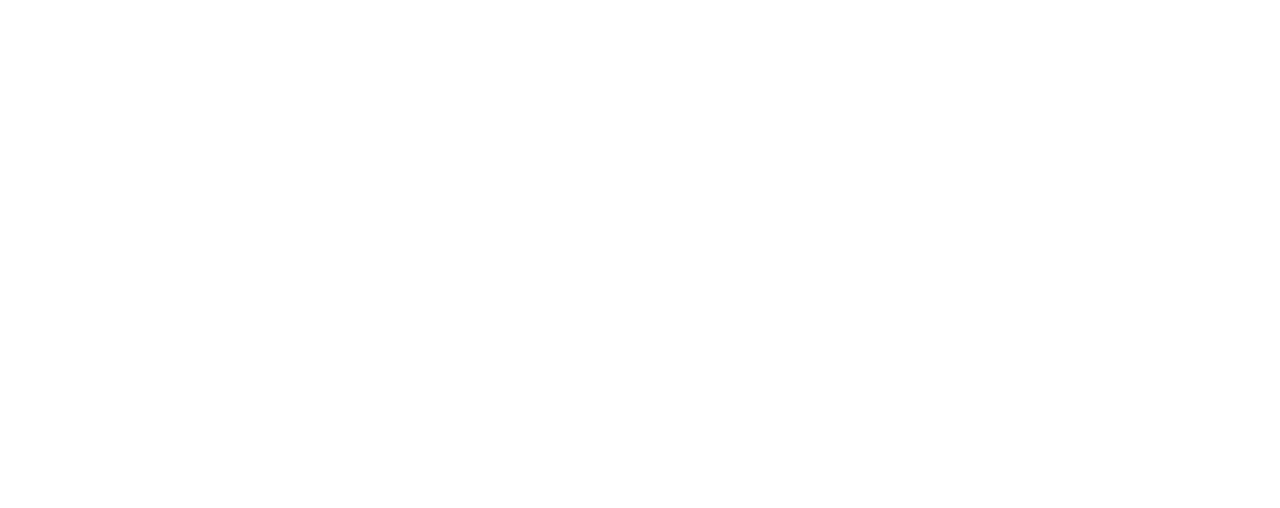
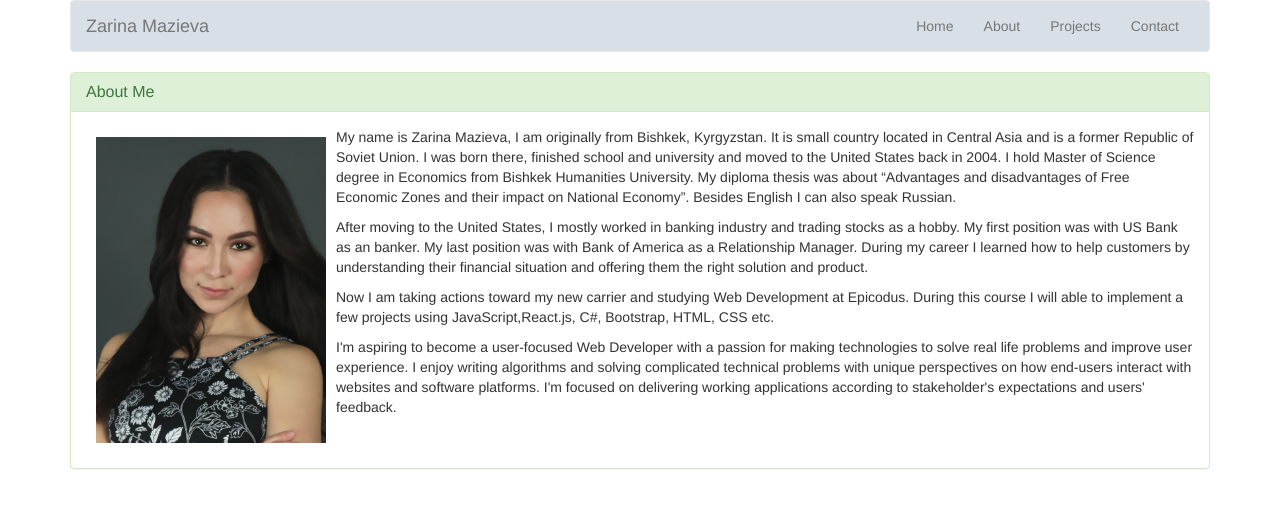
Before and after one commit to zmazieva78/portfolio, a plain HTML site: page about.html in a window 1280 px wide. Drawn offline with Linux system fonts and the light colour scheme.

Commit message:
adds info in about.html page

```diff
--- a/about.html
+++ b/about.html
@@ -0,0 +1,45 @@
+<!DOCTYPE html>
+<html lang="en" dir="ltr">
+  <head>
+    <link rel="stylesheet" href="css/bootstrap.css">
+    <link rel="stylesheet" href="css/styles.css">
+    <meta charset="utf-8">
+    <title>Home</title>
+  </head>
+
+  <body>
+<!-- Navigation Bar -->
+    <div class="container">
+      <nav class="navbar navbar-default">
+        <div class="container-fluid">
+          <div class="navbar-header">
+            <a class="navbar-brand" href="#">Zarina Mazieva</a>
+          </div>
+          <ul class="nav navbar-nav">
+            <li><a href="index.html">Home</a></li>
+            <li><a href="about.html">About</a></li>
+            <li><a href="projects.html">Projects</a></li>
+            <li><a href="contact.html">Contact</a></li>
+          </ul>
+        </div>
+      </nav>
+<!-- Main content of the page -->
+          <div class="panel panel-success">
+              <div class="panel-heading">
+                 <h3 class="panel-title">About Me</h3>
+              </div>
+              <div class="panel-body">
+                <img src="img/zarina.jpg" alt="Zarina Mazieva" style="width: 250px; height: auto; float:left; padding: 10px">
+                <p>My name is Zarina Mazieva, I am originally from Bishkek, Kyrgyzstan. It is small country located in Central Asia and is a former Republic of Soviet Union. I was born there, finished school and university and moved to the United States back in 2004. I hold Master of Science degree in Economics from Bishkek Humanities University. My diploma thesis was about “Advantages and disadvantages of Free Economic Zones and their impact on National Economy”. Besides English I can also speak Russian.</p>
+
+                <p>After moving to the United States, I mostly worked in banking industry and trading stocks as a hobby. My first position was with US Bank as an banker. My last position was with Bank of America as a Relationship Manager. During my career I learned how to help customers by understanding their financial situation and offering them the right solution and product.</p>
+
+                <p>Now I am taking actions toward my new carrier and studying Web Development at Epicodus. During this course I will able to implement a few projects using JavaScript,React.js, C#, Bootstrap, HTML, CSS etc.</p>
+
+                <p>I'm aspiring to become a user-focused Web Developer with a passion for making technologies to solve real life problems and improve user experience. I enjoy writing algorithms and solving complicated technical problems with unique perspectives on how end-users interact with websites and software platforms. I'm focused on delivering working applications according to stakeholder's expectations and users' feedback.</p>
+              </div>
+          </div>
+    </div>
+
+  </body>
+</html>
--- a/css/styles.css
+++ b/css/styles.css
@@ -0,0 +1,6 @@
+.navbar-nav {
+  float: right;
+}
+.navbar-default {
+  background-color: #d8dfe6;
+}
```
Also changed, not shown: contact.html (+36 -0 lines), index.html (+24 -0 lines), projects.html (+36 -0 lines), img/zarina.jpg (added).
